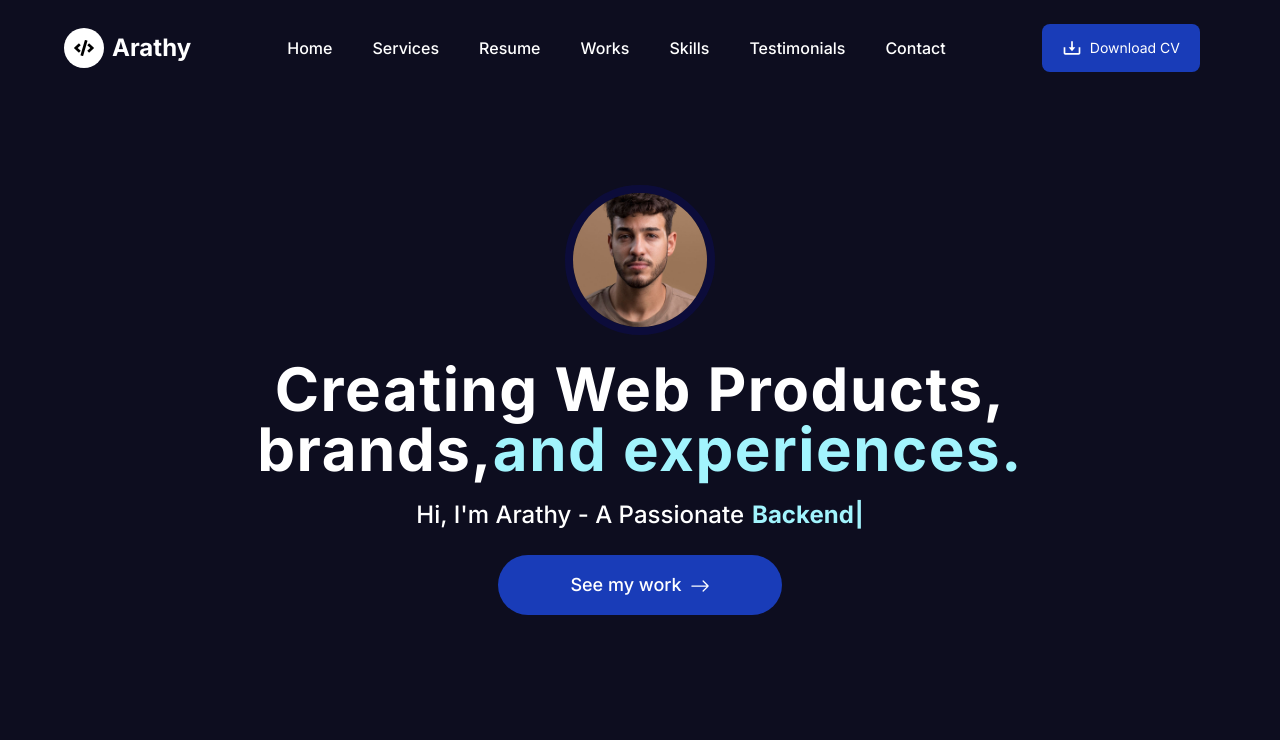
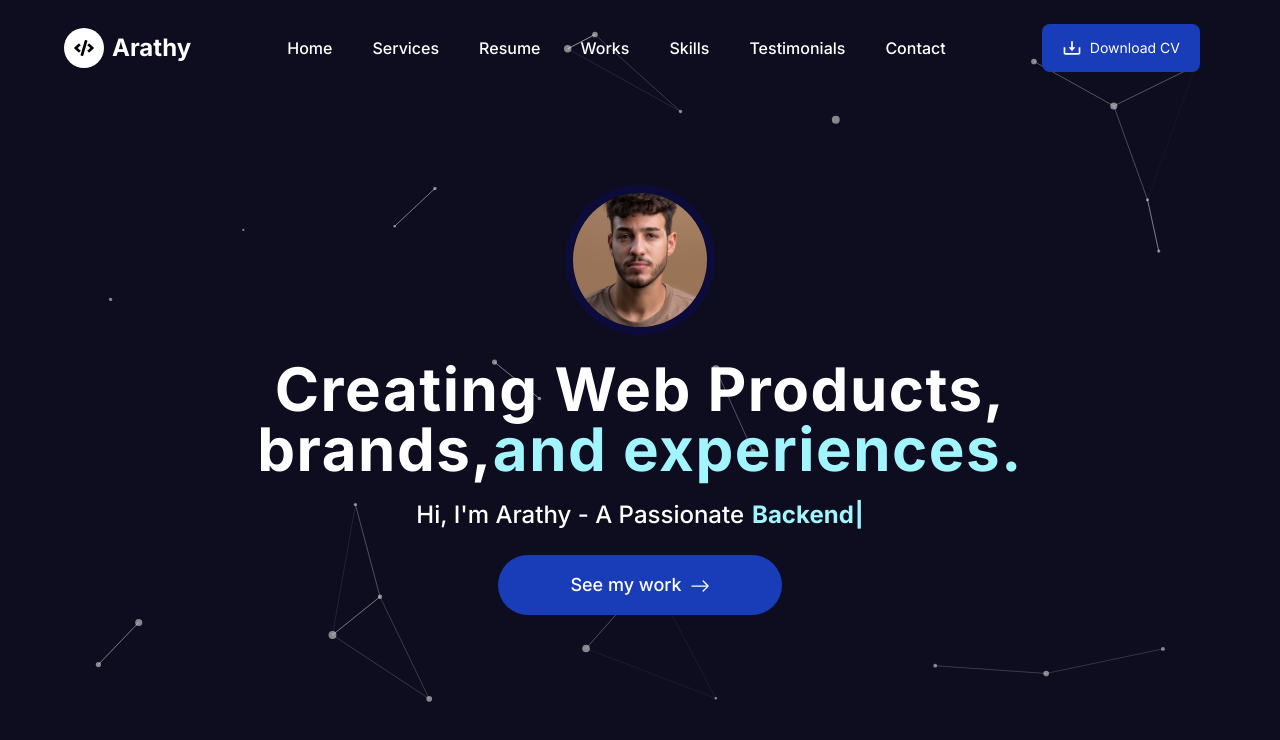
Before and after one commit to arathyrajeesh/portfolio-nextjs, a Next.js app: page / in a window 1280 px wide. Shown: the top 740 px of the page. Built offline with nearby package versions, Linux system fonts and the light colour scheme.

Commit message:
hero section add particle

```diff
--- a/components/Home/Hero/Hero.tsx
+++ b/components/Home/Hero/Hero.tsx
@@ -3,9 +3,11 @@ import Image from 'next/image'
 import React from 'react'
 import { BsArrowBarRight, BsArrowRight } from 'react-icons/bs';
 import Typewriter from 'typewriter-effect'
+import ParticlesHero from './ParticleBackground';
 const Hero = () => {
     return (
         <div className='relative h-screen flex items-center justify-center text-white overflow-hidden flex-col '>
+            <ParticlesHero/>
             <div className='relative z-10 flex flex-col items-center '>
                 <Image src="/images/s1.jpg"
                 alt='heroimage'
--- /dev/null
+++ b/components/Home/Hero/ParticleBackground.tsx
@@ -0,0 +1,79 @@
+"use client";
+
+import { useEffect, useMemo, useState } from "react";
+import Particles, { initParticlesEngine } from "@tsparticles/react";
+import { type Container, type ISourceOptions, MoveDirection, OutMode, } from "@tsparticles/engine";
+import { loadSlim } from "@tsparticles/slim";
+
+export default function ParticlesHero() {
+    const [init, setInit] = useState(false);
+
+    useEffect(() => {
+        initParticlesEngine(async (engine) => {
+        await loadSlim(engine);
+        }).then(() => {
+        setInit(true);
+        });
+    }, []);
+
+    const particlesLoaded = async (container?: Container): Promise<void> => {
+        console.log(container);
+    };
+
+    const options: ISourceOptions = useMemo(
+        () => ({
+        background: {
+            color: { value: "transparent" },
+        },
+        fullScreen: {
+            enable: false,
+        },
+        fpsLimit: 60,
+        interactivity: {
+            events: {
+            onClick: { enable: true, mode: "push" },
+            onHover: { enable: true, mode: "repulse" },
+            },
+            modes: {
+            push: { quantity: 4 },
+            repulse: { distance: 100, duration: 0.4 },
+            },
+        },
+        particles: {
+            color: { value: "#ffffff" },
+            links: {
+            color: "#ffffff",
+            distance: 150,
+            enable: true,
+            opacity: 0.4,
+            width: 1,
+            },
+            move: {
+            direction: MoveDirection.none,
+            enable: true,
+            outModes: { default: OutMode.out },
+            speed: 2,
+            },
+            number: {
+            density: { enable: true, area: 800 },
+            value: 60,
+            },
+            opacity: { value: 0.5 },
+            shape: { type: "circle" },
+            size: { value: { min: 1, max: 4 } },
+        },
+        detectRetina: true,
+        }),
+        []
+    );
+
+    if (!init) return null;
+    return (
+        <Particles
+        id="tsparticles"
+        particlesLoaded={particlesLoaded}
+        options={options}
+        className="absolute inset-0 "
+        />
+    );
+}
--- a/package.json
+++ b/package.json
@@ -9,6 +9,9 @@
     "lint": "eslint"
   },
   "dependencies": {
+    "@tsparticles/engine": "^3.9.1",
+    "@tsparticles/react": "^3.0.0",
+    "@tsparticles/slim": "^3.9.1",
     "next": "15.5.4",
     "react": "19.1.0",
     "react-dom": "19.1.0",
```
Also changed, not shown: 1 other file (tests, documents, lock files or other folders).
